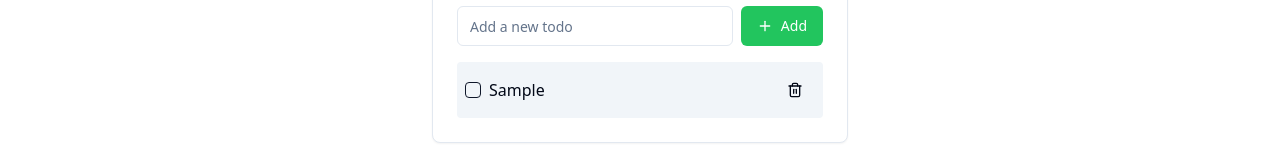
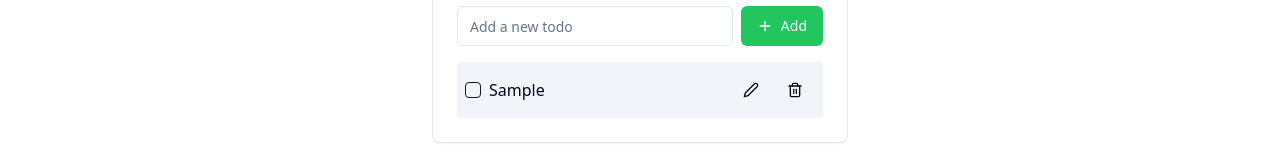
Before and after one commit to GPT-Engineer-App-Dev/tidylists, a React (Vite) app: page / in a window 1280 px wide. Both pictures are taken after typing "Sample" into the empty fields and a click on the button "Add". Shown: the part 155-315 px from the top of the page. Built offline with nearby package versions, Linux system fonts and the light colour scheme.

Commit message:
GPT Engineer Update

```diff
--- a/src/pages/Index.jsx
+++ b/src/pages/Index.jsx
@@ -3,10 +3,13 @@ import { Input } from "@/components/ui/input";
 import { Button } from "@/components/ui/button";
 import { Checkbox } from "@/components/ui/checkbox";
 import { Card, CardContent, CardHeader, CardTitle } from "@/components/ui/card";
-import { Plus, Trash2 } from "lucide-react";
+import { Plus, Trash2, Edit2, Check } from "lucide-react";
+
 const Index = () => {
   const [todos, setTodos] = useState([]);
   const [newTodo, setNewTodo] = useState("");
+  const [editingId, setEditingId] = useState(null);
+  const [editText, setEditText] = useState("");
 
   const addTodo = () => {
     if (newTodo.trim() !== "") {
@@ -25,6 +28,22 @@ const Index = () => {
 
   const deleteTodo = (id) => {
     setTodos(todos.filter((todo) => todo.id !== id));
+  };
+
+  const startEditing = (id, text) => {
+    setEditingId(id);
+    setEditText(text);
+  };
+
+  const saveEdit = () => {
+    if (editText.trim() !== "") {
+      setTodos(
+        todos.map((todo) =>
+          todo.id === editingId ? { ...todo, text: editText } : todo
+        )
+      );
+      setEditingId(null);
+    }
   };
 
   return (
@@ -53,21 +72,49 @@ const Index = () => {
                 key={todo.id}
                 className="flex items-center justify-between bg-secondary p-2 rounded"
               >
-                <div className="flex items-center space-x-2">
+                <div className="flex items-center space-x-2 flex-grow">
                   <Checkbox
                     checked={todo.completed}
                     onCheckedChange={() => toggleTodo(todo.id)}
                     id={`todo-${todo.id}`}
                   />
+                  {editingId === todo.id ? (
+                    <Input
+                      type="text"
+                      value={editText}
+                      onChange={(e) => setEditText(e.target.value)}
+                      onKeyPress={(e) => e.key === "Enter" && saveEdit()}
+                      className="flex-grow"
+                    />
+                  ) : (
                     <label
                       htmlFor={`todo-${todo.id}`}
                       className={`${
                         todo.completed ? "line-through text-muted-foreground" : ""
-                    }`}
+                      } flex-grow`}
                     >
                       {todo.text}
                     </label>
+                  )}
                 </div>
+                <div className="flex space-x-1">
+                  {editingId === todo.id ? (
+                    <Button
+                      variant="ghost"
+                      size="icon"
+                      onClick={saveEdit}
+                    >
+                      <Check className="h-4 w-4" />
+                    </Button>
+                  ) : (
+                    <Button
+                      variant="ghost"
+                      size="icon"
+                      onClick={() => startEditing(todo.id, todo.text)}
+                    >
+                      <Edit2 className="h-4 w-4" />
+                    </Button>
+                  )}
                   <Button
                     variant="ghost"
                     size="icon"
@@ -75,6 +122,7 @@ const Index = () => {
                   >
                     <Trash2 className="h-4 w-4" />
                   </Button>
+                </div>
               </li>
             ))}
           </ul>
```
Lines whose indentation alone changed are shown as unchanged.
